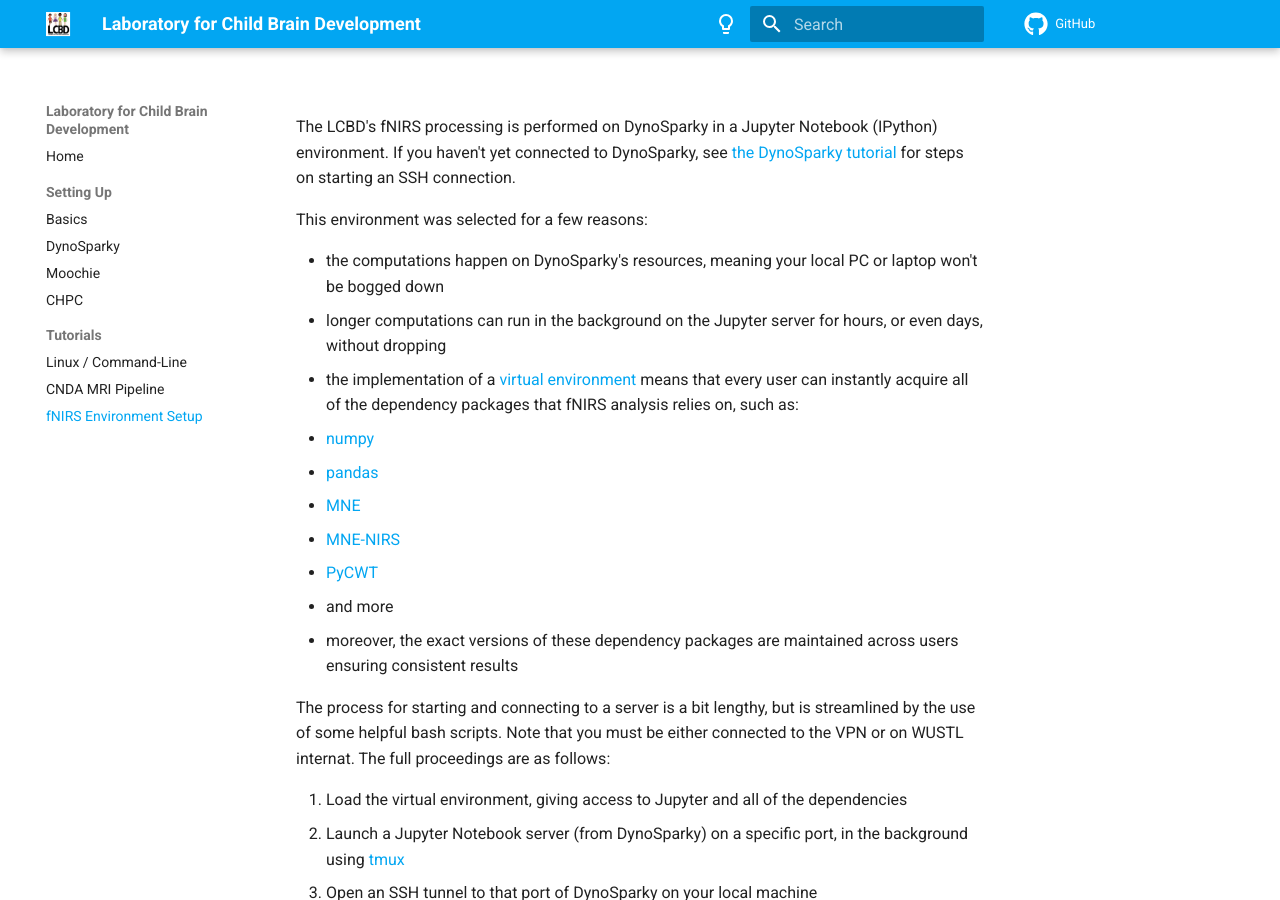
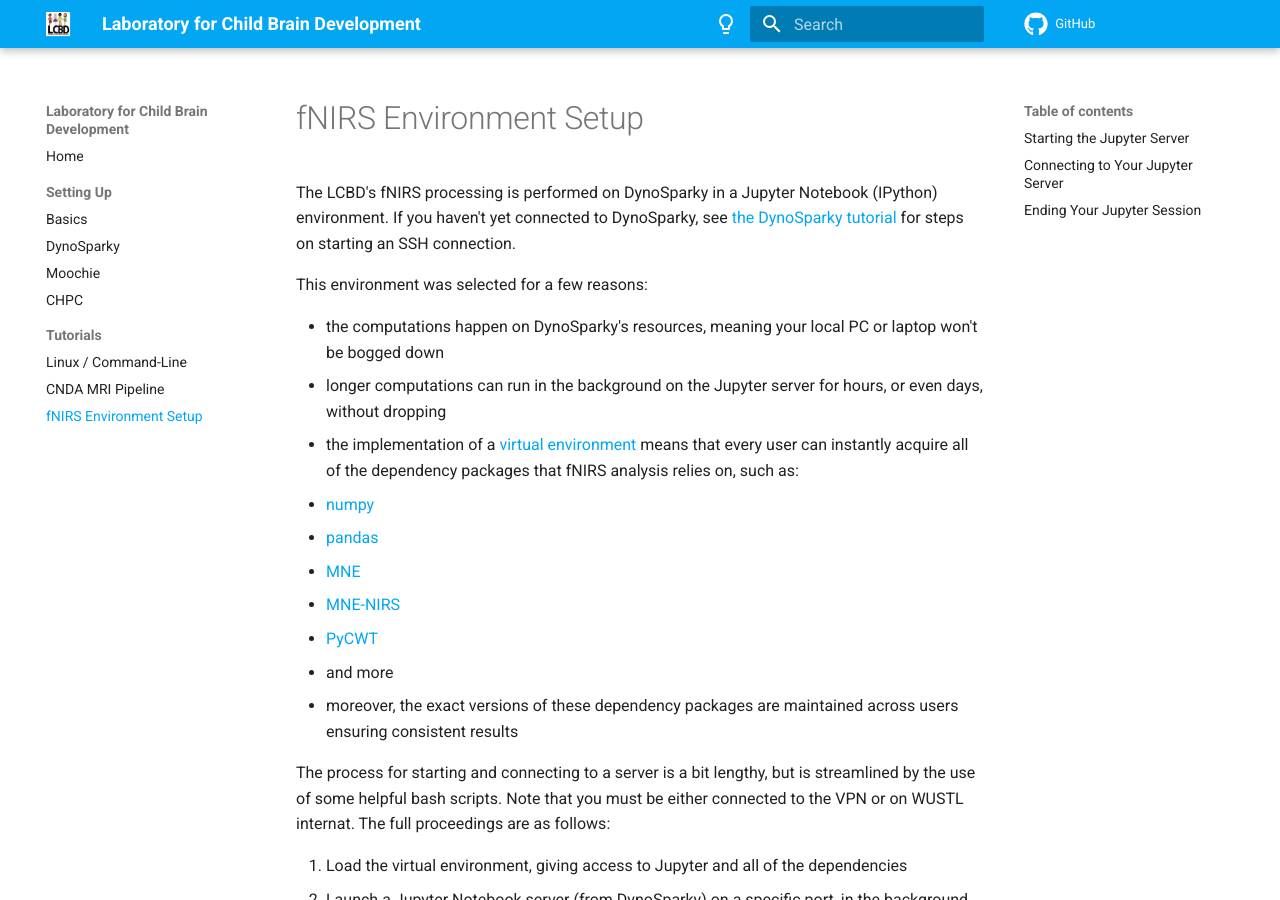
Before and after one commit to ChildBrainLab/ChildBrainLab.github.io, an MkDocs documentation site: the page built from docs/tutorials/nirs_env_wt.md, in a window 1280 px wide and 900 px high. Built offline with MkDocs 1.6.1 and Material for MkDocs 9.7.7, drawn with Linux system fonts in a browser that asks for light colours; comment, search, counter and statistics services are not loaded.

Commit message:
Update nirs_env_wt.md

```diff
--- a/docs/tutorials/nirs_env_wt.md
+++ b/docs/tutorials/nirs_env_wt.md
@@ -23,7 +23,7 @@
 
 To simplify this process, a single script, [startJupyterServer.sh](https://github.com/ChildBrainLab/LCBDtools/tree/main/scripts/NIRS/startJupyterServer.sh) takes care of steps 1 and 2, and prints exact directions for steps 3 and 4.
 
-# Starting the Jupyter Server
+## Starting the Jupyter Server
 Once you have opened a terminal / SSH connection to DynoSparky navigate to `/data/perlman/moochie/github/LCBDtools` using the following command:
 
     cd /data/perlman/moochie/github/LCBDtools
@@ -39,7 +39,7 @@
 - 9999
 - 9001
 
-# Connecting to Your Jupyter Server
+## Connecting to Your Jupyter Server
 
 If run successfully, script will output the exact details for the next steps. The DynoSparky side of things is done, and the SSH command it prints out is to be run on a **local** terminal, as shown below.
 
@@ -61,7 +61,7 @@
 
 You should now be good to proceed with your analysis.
 
-# Ending Your Jupyter Session
+## Ending Your Jupyter Session
 If you're having problems with your server, forgot which port you're using, or need to restart the session for any reason, you can follow these steps to end your Jupyter server(s).
 
 1. Confirm the name of any of your tmux sessions using `tmux ls`. It will most likely be called `jupyter-server`, but depending on the steps you used to start, may also be simply a number, indexed starting at 0.
```
